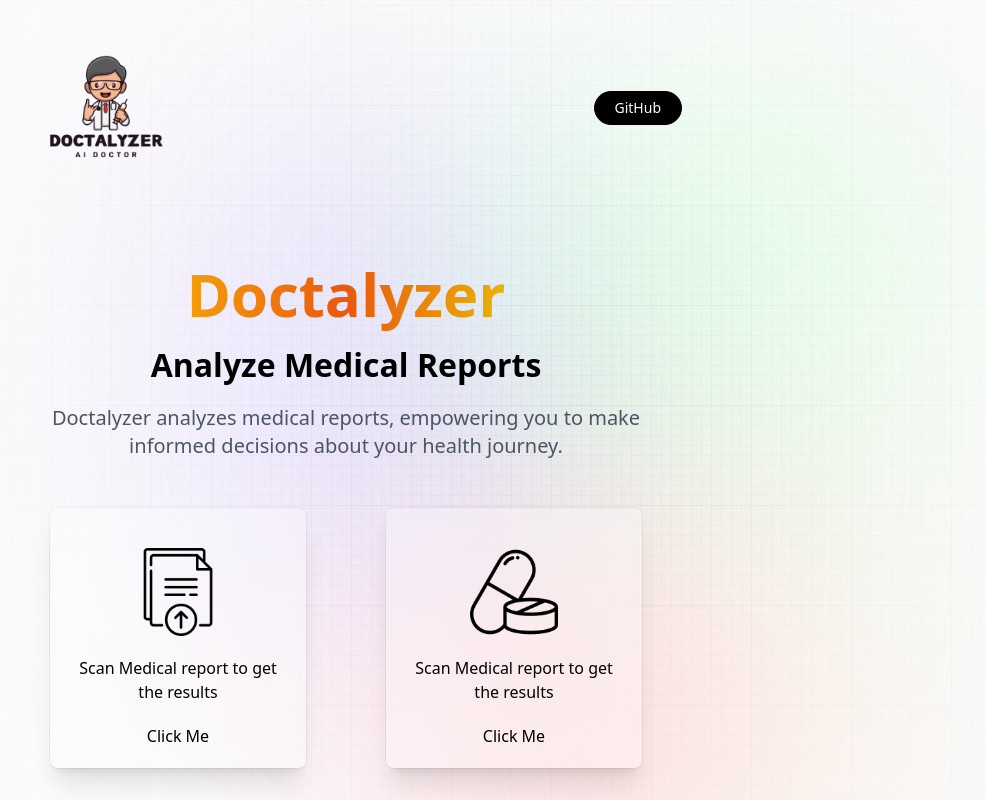
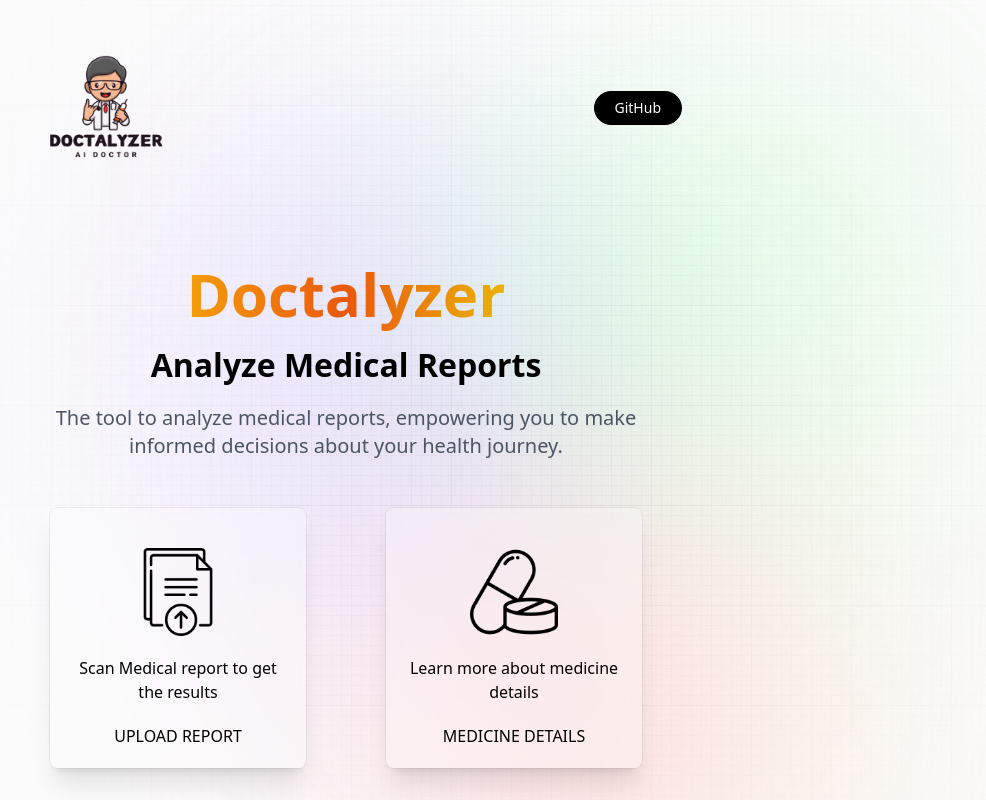
Before and after one commit to haider-patanwala/doctalyzer, a React (Vite) app: page / in a window 1280 px wide. Shown: the top 800 px of the page, without its empty margins (294-1280 px from the left). Built offline with nearby package versions, Linux system fonts and the light colour scheme; no server answers; a web font is replaced by a local one.

Commit message:
made ui changes

```diff
--- a/src/components/Buttons.jsx
+++ b/src/components/Buttons.jsx
@@ -5,13 +5,13 @@
 const Buttons = () => {
 	return (
 		<div className='flex flex-row justify-around w-full mt-12'>
-			<div className='flex flex-col p-5 items-center text-center w-64 max-w-xl p-12 mx-2 rounded-lg shadow-xl dark:bg-white/10 bg-white/30 ring-1 ring-gray-900/5 backdrop-blur-lg'>
+			<div className='flex flex-col p-5 items-center text-center w-64 max-w-xl p-12 mx-2 rounded-lg shadow-xl dark:bg-white/10 bg-white/30 ring-1 ring-gray-900/5 backdrop-blur-lg '>
 				<Link to='/ocr'>
 					<div>
 						<img
 							src='../src/assets/upload.png'
 							alt='upload'
-							className='button-img p-5'
+							className='button-img p-5 hover:p-2'
 						/>
 					</div>
 					<div>
@@ -19,7 +19,7 @@
 							Scan Medical report to get the results
 						</span>
 					</div>
-					<div className='flex justify-center mt-5'>Click Me</div>
+					<div className='flex justify-center mt-5'>UPLOAD REPORT</div>
 				</Link>
 			</div>
 			<div className='flex flex-col p-5 items-center text-center w-64 max-w-xl p-12 mx-2 rounded-lg shadow-xl dark:bg-white/10 bg-white/30 ring-1 ring-gray-900/5 backdrop-blur-lg'>
@@ -28,15 +28,15 @@
 						<img
 							src='../src/assets/medicine.png'
 							alt='upload'
-							className='button-img p-5'
+							className='button-img p-5 hover:p-2'
 						/>
 					</div>
 					<div>
 						<span className='text-center text-base'>
-							Scan Medical report to get the results
+							Learn more about medicine details
 						</span>
 					</div>
-					<div className='flex justify-center mt-5'>Click Me</div>
+					<div className='flex justify-center mt-5'>MEDICINE DETAILS</div>
 				</Link>
 			</div>
 		</div>
--- a/src/components/Hero.jsx
+++ b/src/components/Hero.jsx
@@ -15,7 +15,7 @@
 					<span className='description'>Analyze Medical Reports</span>
 				</h1>
 				<h2 className='desc'>
-					Doctalyzer analyzes medical reports, empowering you to make informed
+					The tool to analyze medical reports, empowering you to make informed
 					decisions about your health journey.
 				</h2>
 			</div>
--- a/src/components/Medicalreport.jsx
+++ b/src/components/Medicalreport.jsx
@@ -107,7 +107,7 @@
 					>
 						Diclofanac
 					</div>
-					<div>1M+ Medicines</div>
+					<div className="orange_gradient px-2 pt-1 text-sm">1M+ Medicines</div>
 				</div>
 			</div>
 
--- a/src/components/Nav.jsx
+++ b/src/components/Nav.jsx
@@ -13,7 +13,7 @@
 			<button
 				type='button'
 				onClick={() =>
-					window.open("https://github.com/TidbitsJS/Summize", "_blank")
+					window.open("https://github.com/open-xyz/doctalyzer", "_blank")
 				}
 				className='black_btn'
 			>
--- a/src/components/Ocr.jsx
+++ b/src/components/Ocr.jsx
@@ -4,6 +4,7 @@
 import { Configuration, OpenAIApi } from "openai"
 
 const API_KEY = "---------------"
+
 const openai = new OpenAIApi(
 	new Configuration({
 		apiKey: "---------------",
@@ -128,7 +129,7 @@
 						<div className='space-y-1 mb-4'>
 							<h2 className='text-xl font-semibold'>Upload a file</h2>
 							<p className='text-sm text-gray-500'>
-								Accepted formats: .png, .jpg, .gif, .mp4
+								Accepted formats: .png, .jpg
 							</p>
 						</div>
 						<label
@@ -138,7 +139,7 @@
 							<div className='absolute z-[5] h-full w-full rounded-md'>
 								<div className='absolute z-[3] flex h-full w-full flex-col items-center justify-center rounded-md px-10 transition-all bg-white opacity-100 hover:bg-gray-50'>
 									<svg
-										className='scale-100 h-7 w-7 text-gray-500 transition-all duration-75 group-hover:scale-110 group-active:scale-95'
+										className='scale-100 h-5 w-5 text-gray-500 transition-all duration-75 group-hover:scale-110 group-active:scale-95'
 										xmlns='http://www.w3.org/2000/svg'
 										width='24'
 										height='24'
@@ -194,8 +195,8 @@
 					style={{ padding: "0" }}
 				>
 					<div className='mx-20'>
-						<div className='space-y-1 mb-4 mx-20'>
-							<h2 className='text-xl font-semibold'>Interpreted Report</h2>
+						<div className='space-y-5 mb-4 mt-4 mx-20'>
+							<h2 className='text-xl font-semibold '>Interpreted Report</h2>
 						</div>
 						<div className='stored-result'>
 							{/* Display a loading message while the result is being processed */}
--- a/src/components/buttons.css
+++ b/src/components/buttons.css
@@ -5,3 +5,6 @@
 
 	width: 8rem;
 }
+.button-img:hover{
+	transition: ease-in;
+}
```
Also changed, not shown: 1 other file (tests, documents, lock files or other folders).
